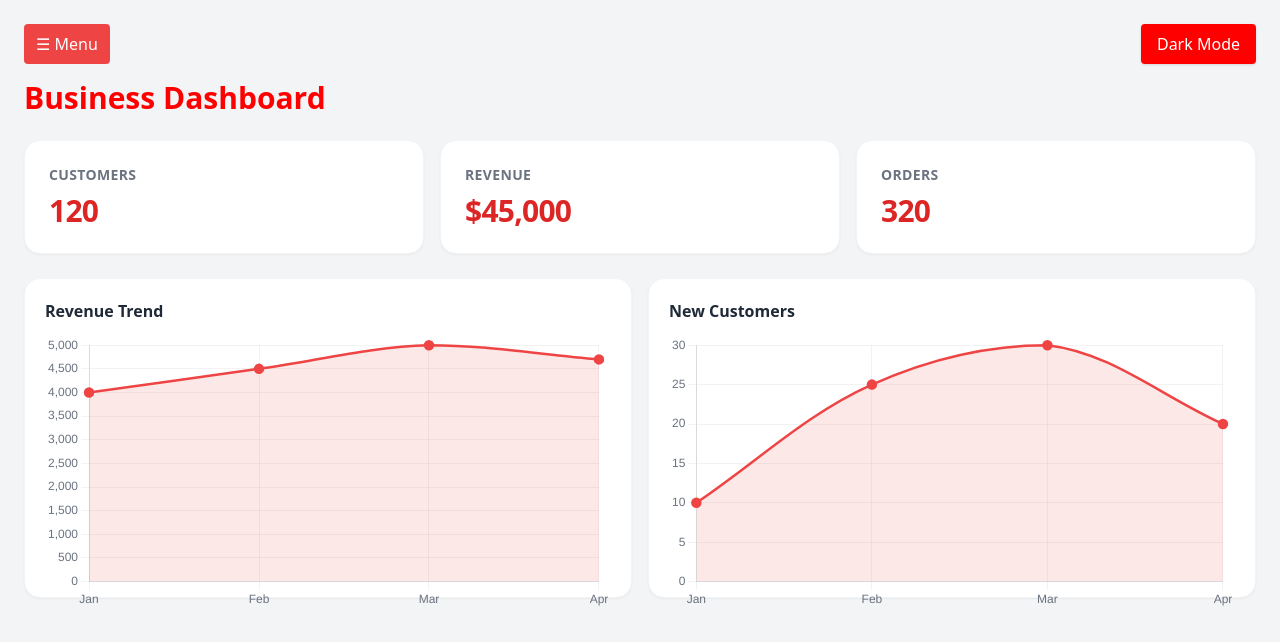
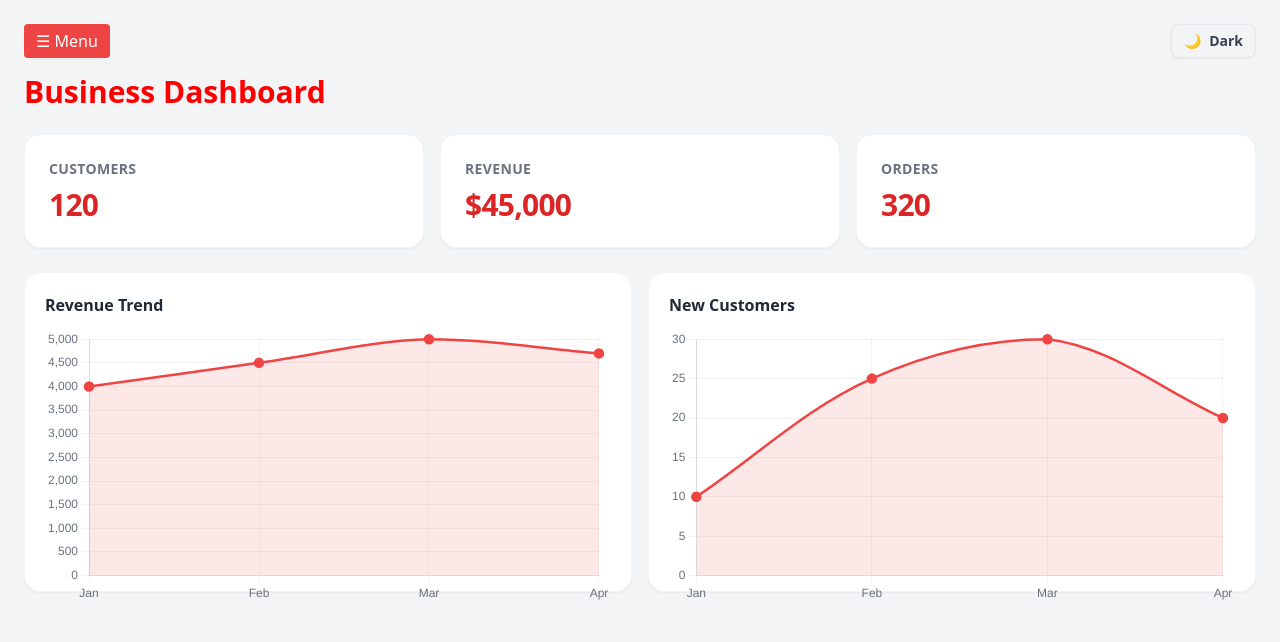
Before and after one commit to Shigosag/Business-Management-System, a React (Vite) app in the folder frontend/: page / in a window 1280 px wide. Shown: the top 642 px of the page. Built offline with nearby package versions, Linux system fonts and the light colour scheme; no server answers.

Commit message:
Update DarkModeToggle.tsx

```diff
--- a/frontend/src/components/DarkModeToggle.tsx
+++ b/frontend/src/components/DarkModeToggle.tsx
@@ -1,20 +1,43 @@
 import { useEffect, useState } from "react";
 
 export default function DarkModeToggle() {
-  const [dark, setDark] = useState(false);
+  const [dark, setDark] = useState<boolean>(() => {
+    return (
+      localStorage.getItem("theme") === "dark" ||
+      (!("theme" in localStorage) &&
+        window.matchMedia("(prefers-color-scheme: dark)").matches)
+    );
+  });
 
   useEffect(() => {
     const html = document.documentElement;
-    if (dark) html.classList.add("dark");
-    else html.classList.remove("dark");
+    if (dark) {
+      html.classList.add("dark");
+      localStorage.setItem("theme", "dark");
+    } else {
+      html.classList.remove("dark");
+      localStorage.setItem("theme", "light");
+    }
   }, [dark]);
 
   return (
     <button
       onClick={() => setDark(!dark)}
-      className="bg-brand text-white px-4 py-2 rounded shadow hover:bg-red-600 transition"
+      type="button"
+      aria-label="Toggle Dark Mode"
+      className="flex items-center gap-2 px-3 py-1.5 rounded-lg bg-gray-100 dark:bg-gray-800 hover:bg-gray-200 dark:hover:bg-gray-700 text-gray-700 dark:text-gray-200 text-sm font-semibold transition-colors duration-200 shadow-sm border border-gray-200 dark:border-gray-700"
     >
-      {dark ? "Light Mode" : "Dark Mode"}
+      {dark ? (
+        <>
+          <span className="text-yellow-400">☀️</span>
+          <span className="hidden sm:inline">Light</span>
+        </>
+      ) : (
+        <>
+          <span className="text-gray-500">🌙</span>
+          <span className="hidden sm:inline">Dark</span>
+        </>
+      )}
     </button>
   );
 }
```
